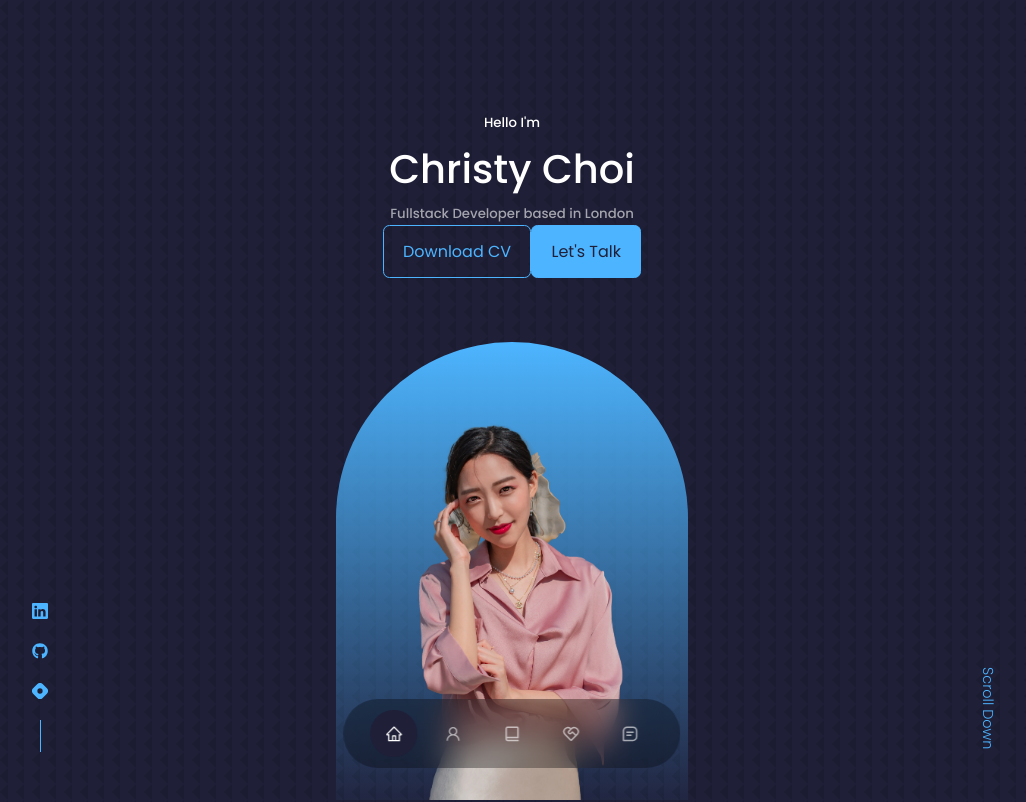
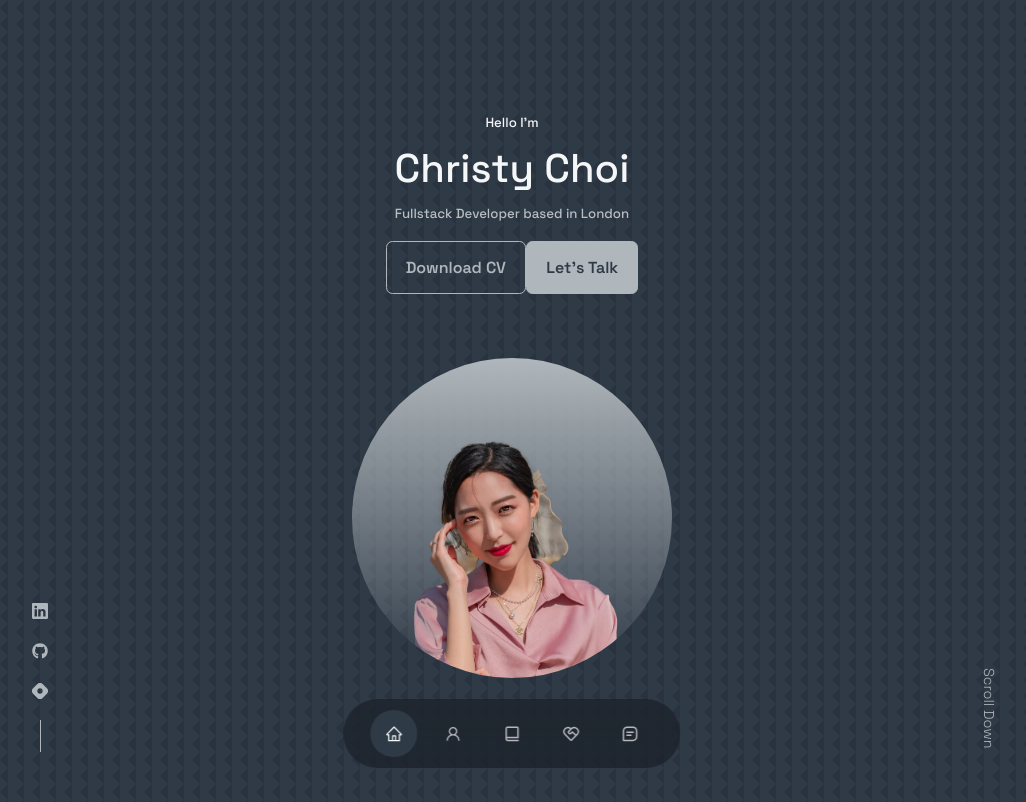
Before and after one commit to shinecoding/portfoliowebsite, a Next.js app: page / in a window 1280 px wide. Shown: the top 802 px of the page, without its empty margins (128-1154 px from the left). Built offline with nearby package versions, Linux system fonts and the light colour scheme.

Commit message:
style:change theme color, change header image design

```diff
--- a/components/layout/header.module.css
+++ b/components/layout/header.module.css
@@ -13,14 +13,14 @@
 /* ============== ME ============== */
 .me {
   background: linear-gradient(var(--color-primary), transparent);
-  width: 22rem;
-  height: 30rem;
+  width: 20rem;
+  height: 20rem;
   position: absolute;
-  left: calc(50% - 11rem);
+  left: calc(50% - 10rem);
   margin-top: 4rem;
-  border-radius: 12rem 12rem 0 0;
+  border-radius: 50%;
   overflow: hidden;
-  padding: 5rem 1.5rem 1.5rem 1.5rem;
+  padding: 5rem 0rem 0rem 0rem;
 }
 
 /* ============== CTA ============== */
--- a/styles/globals.css
+++ b/styles/globals.css
@@ -1,5 +1,7 @@
 /* google fonts */
-@import url('https://fonts.googleapis.com/css2?family=Poppins:wght@300;400;500;600&display=swap');
+/* @import url('https://fonts.googleapis.com/css2?family=Poppins:wght@300;400;500;600&display=swap'); */
+@import url('https://fonts.googleapis.com/css2?family=Space+Grotesk:wght@300..700&display=swap');
+
 /* Light 300, Regular 400, Medium 500, SemiBold 600 */
 
 * {
@@ -13,12 +15,13 @@
 }
 
 :root {
-  --color-bg: #1f1f38;
-  --color-bg-variant: #2c2c6c;
-  --color-primary: #4db5ff;
-  --color-primary-variant: rgba(77, 181, 255, 0.4);
-  --color-white: #fff;
-  --color-light: rgba(255, 255, 255, 0.6);
+  --color-bg: #2F3A47;
+  --color-bg-variant: #4A5C6B;
+  --color-primary: #B0B7BC;
+  --color-accent: #8E44AD;
+  --color-primary-variant: rgba(176, 183, 188, 0.4);
+  --color-white: #F4F6F7;
+  --color-light: rgba(244, 246, 247, 0.7);
 
   --transition: all 400ms ease;
 
@@ -26,6 +29,10 @@
   --container-width-md: 86%;
   --container-width-sm: 90%;
 }
+
+
+
+
 
 html {
   scroll-behavior: smooth;
@@ -36,10 +43,22 @@ html {
 }
 
 /* google fonts */
-body {
+/* body {
   font-family: 'Poppins', sans-serif;
   background: var(--color-bg);
   color: var(--color-white);
+  line-height: 1.7;
+  background-image: url(../public/bg-texture.png);
+} */
+
+
+body {
+  background: var(--color-bg);
+  color: var(--color-white);
+  font-family: "Space Grotesk", serif;
+  font-optical-sizing: auto;
+  font-weight: 600;
+  font-style: normal;
   line-height: 1.7;
   background-image: url(../public/bg-texture.png);
 }
@@ -74,6 +93,7 @@ section > h2 {
 
 .text-light {
   color: var(--color-light);
+  margin-bottom: 1rem;
 }
 
 a {
```
